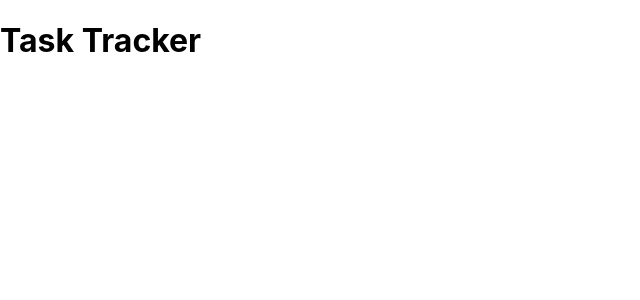
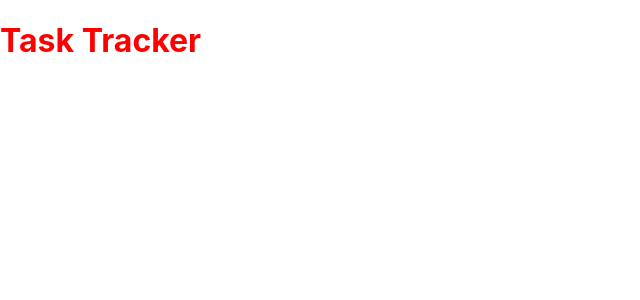
Before and after one commit to jitendragangwar123/ReactJs-Tutorial, a React (Create React App) app: page / in a window 1280 px wide. Shown: the top 300 px of the page, without its empty margins (0-640 px from the left). Built offline with nearby package versions, Linux system fonts and the light colour scheme.

Commit message:
style attribute added

```diff
--- a/src/components/Header.js
+++ b/src/components/Header.js
@@ -3,7 +3,7 @@ import PropTypes from 'prop-types'
 const Header = ({title}) => {
   return (
     <div>
-      <h1>{title}</h1>
+      <h1 style={{color:'red'}}>{title}</h1>
     </div>
   )
 }
@@ -17,4 +17,5 @@ Header.defaultProps={
 Header.propTypes={
   title: PropTypes.string.isRequired,
 }
+
 export default Header
```
